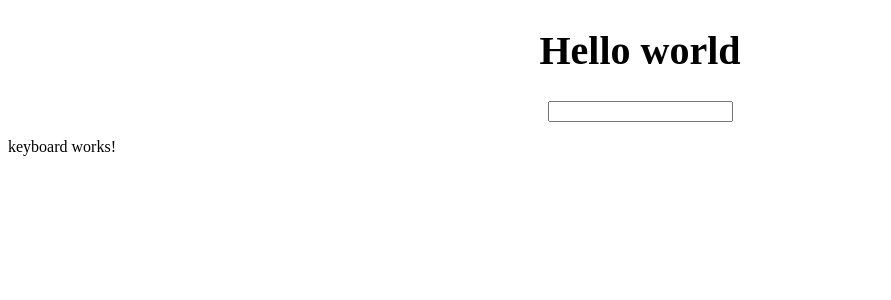
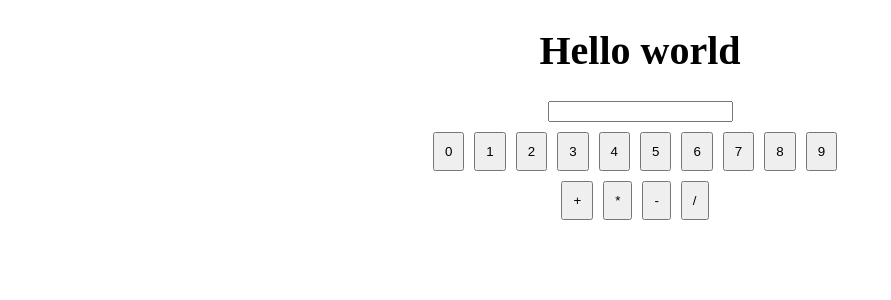
Before and after one commit to RiccardoSignorini/angular-calculator, an Angular app: page / in a window 1280 px wide. Shown: the top 300 px of the page, without its empty margins (0-891 px from the left). Built offline with nearby package versions, Linux system fonts and the light colour scheme.

Commit message:
add keyboard (number+operators calculator)

```diff
--- a/src/app/components/keyboard/keyboard.component.html
+++ b/src/app/components/keyboard/keyboard.component.html
@@ -1 +1,15 @@
-<p>keyboard works!</p>
+<div id="keyboard">
+    <div id="numbers">
+        <button class="num-button"
+                *ngFor="let num of numbers">
+            {{num}}
+        </button>
+    </div>
+
+    <div id="operators">
+        <button class="num-button"
+                *ngFor="let operator of operators">
+            {{operator}}
+        </button>
+    </div>
+</div>
--- a/src/app/components/keyboard/keyboard.component.scss
+++ b/src/app/components/keyboard/keyboard.component.scss
@@ -0,0 +1,12 @@
+.num-button
+{
+    padding: 10px;
+    margin-right: 10px;
+}
+
+#numbers, #operators
+{
+    display: flex;
+    justify-content: center;
+    margin-top: 10px;
+}
--- a/src/app/components/keyboard/keyboard.component.ts
+++ b/src/app/components/keyboard/keyboard.component.ts
@@ -9,5 +9,13 @@ import { CommonModule } from '@angular/common';
   styleUrls: ['./keyboard.component.scss']
 })
 export class KeyboardComponent {
+  numbers: Number[];
+  operators: string[];
+
+  constructor()
+  {
+    this.numbers = [0, 1, 2, 3, 4, 5, 6, 7, 8, 9]
+    this.operators = ['+', '*', '-', '/']
+  }
 
 }
```
